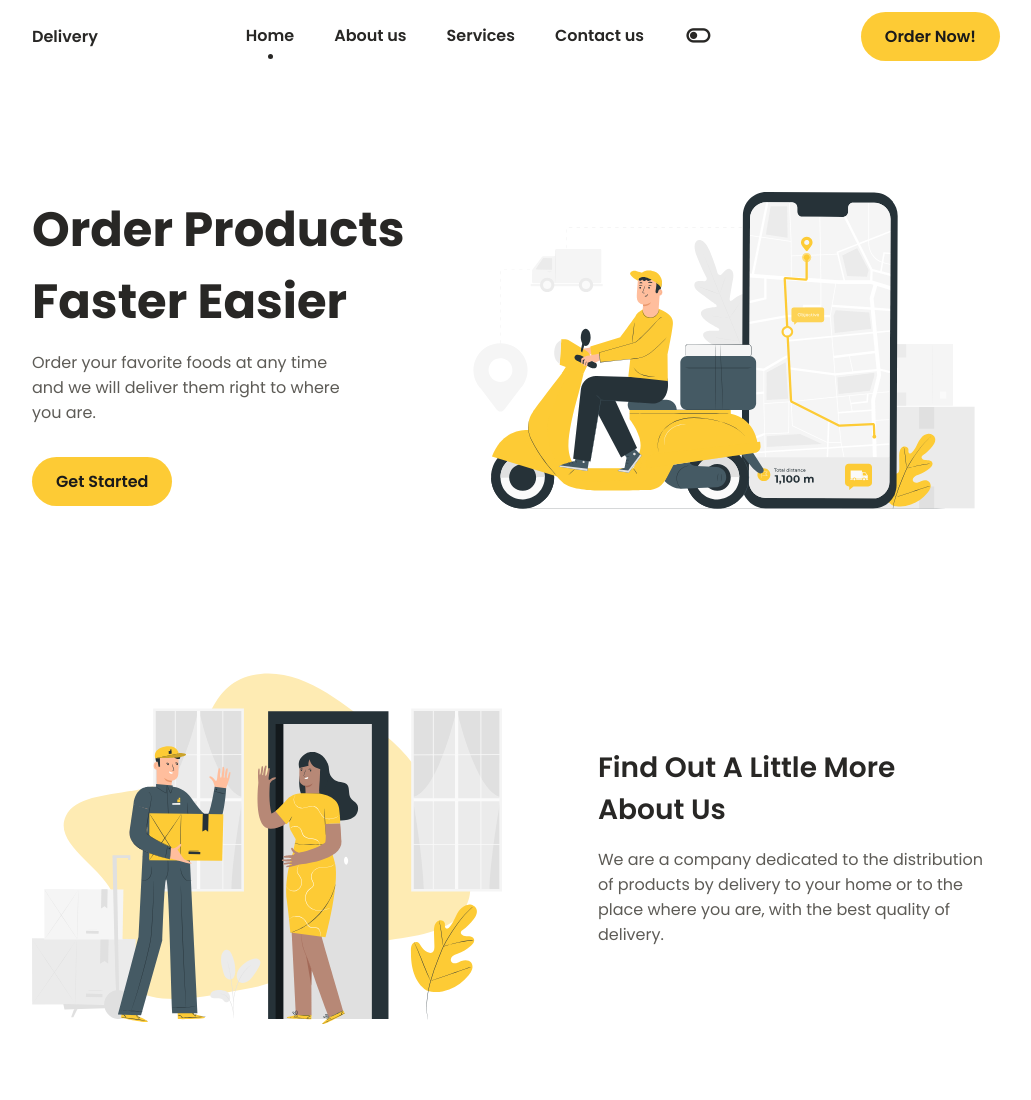
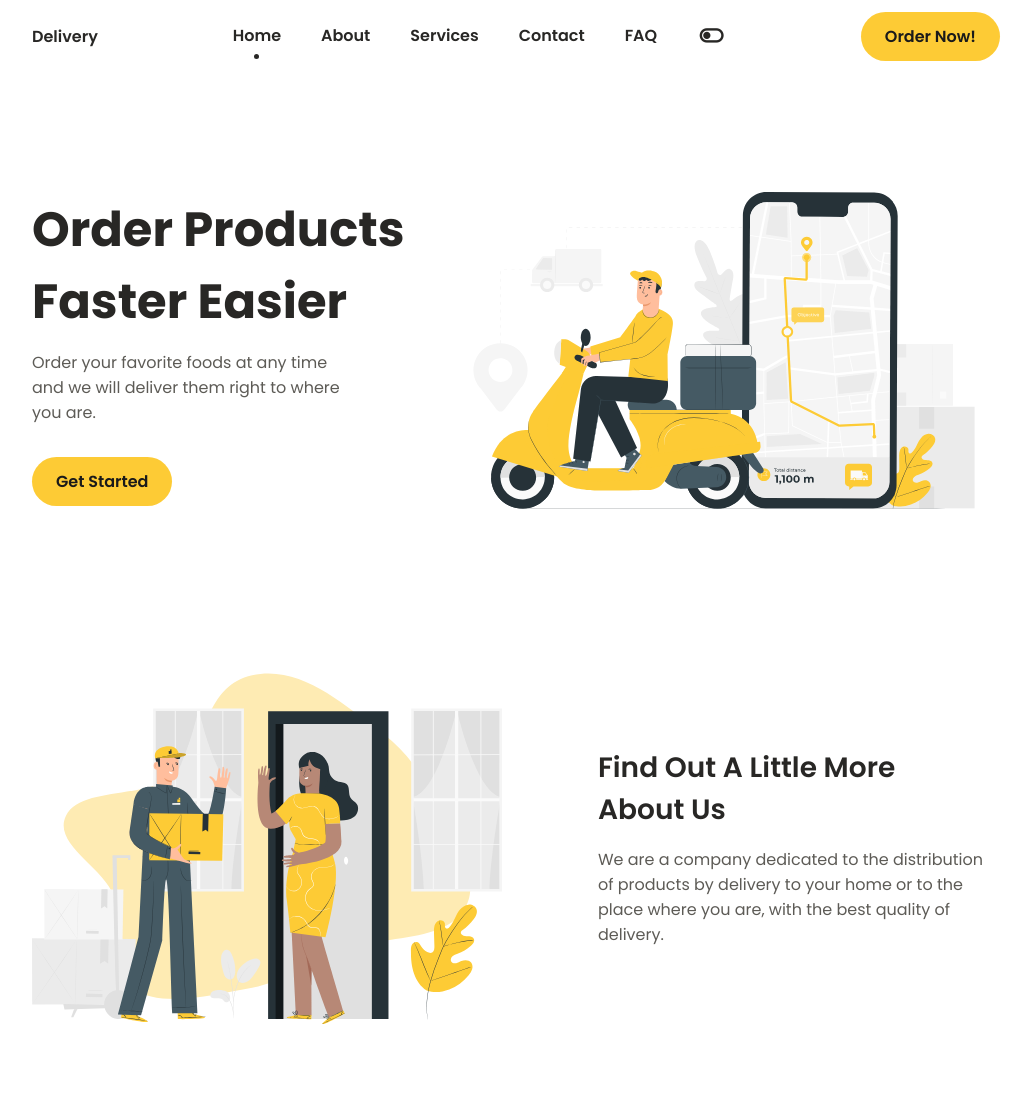
Before and after one commit to AaronSichoneDev/project1, a plain HTML site: page responsive-website-delivery-main/index.html in a window 1280 px wide. Shown: the top 1100 px of the page, without its empty margins (124-1155 px from the left). Drawn offline with nearby package versions, Linux system fonts and the light colour scheme.

Commit message:
We trying

```diff
--- a/responsive-website-delivery-main/index.html
+++ b/responsive-website-delivery-main/index.html
@@ -24,15 +24,18 @@
                             <a href="#home" class="nav__link active-link">Home</a>
                         </li>
                         <li class="nav__item">
-                            <a href="#about" class="nav__link">About us</a>
+                            <a href="#about" class="nav__link">About </a>
                         </li>
                         <li class="nav__item">
                             <a href="#services" class="nav__link">Services</a>
                         </li>
                         <li class="nav__item">
-                            <a href="#contact" class="nav__link">Contact us</a>
+                            <a href="#contact" class="nav__link">Contact </a>
                         </li>
-
+                        <li class="nav__item">
+                            <a href="#FAQ" class="nav__link">FAQ</a>
+
+                        </li>
                         <i class='bx bx-toggle-left change-theme' id="theme-button"></i>
                     </ul>
                 </div>
```
Also changed, not shown: responsive-website-delivery-main/FAQ.html (added, +3 -0 lines).
